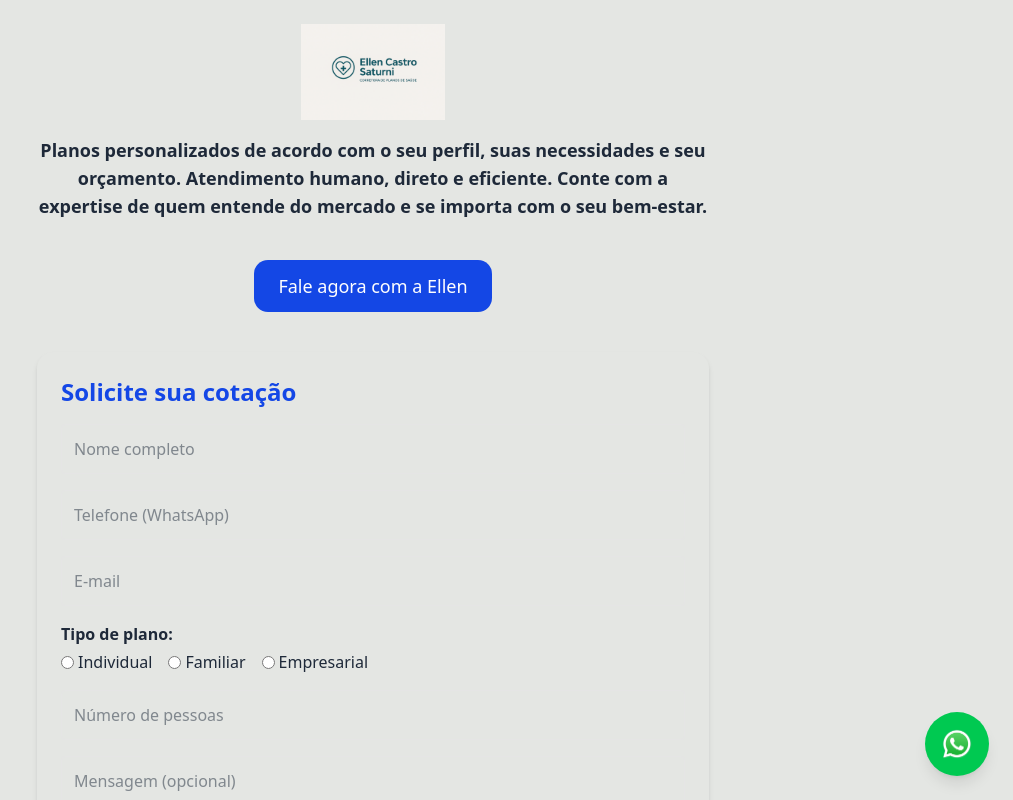
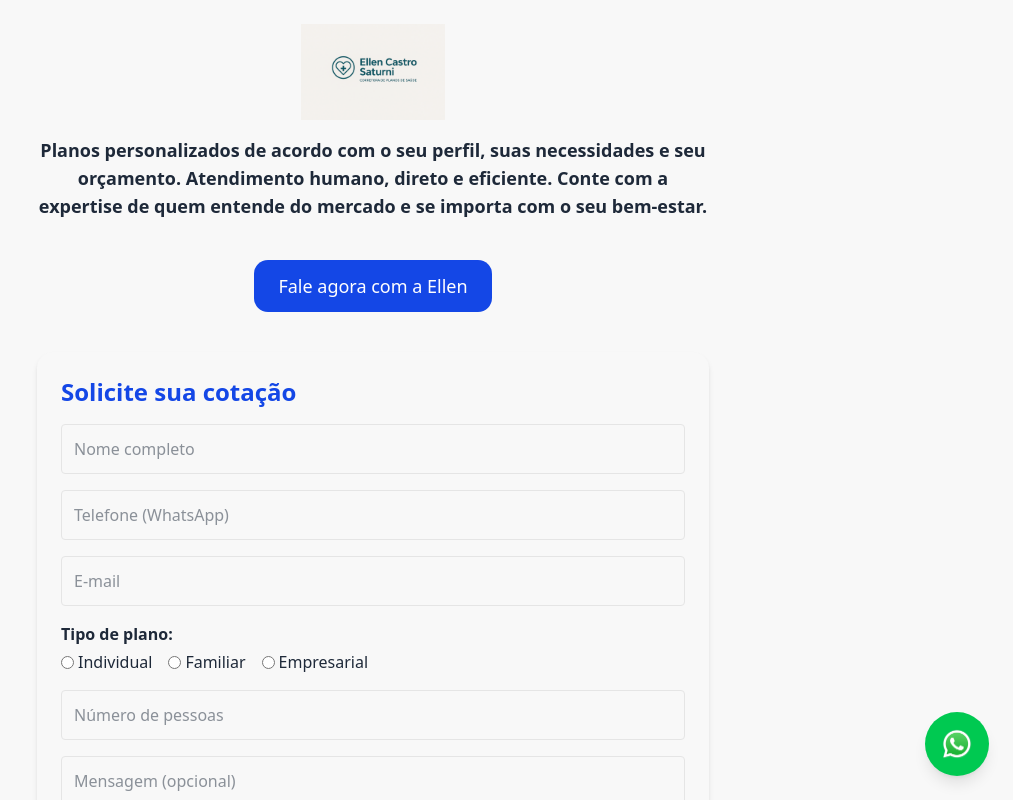
Before and after one commit to 201187/site-planos-saude, a React (Vite) app: page / in a window 1280 px wide. Shown: the top 800 px of the page, without its empty margins (267-1280 px from the left). Built offline with nearby package versions, Linux system fonts and the light colour scheme.

Commit message:
Ajustando cor de fundo para um cinza mais claro

```diff
--- a/src/App.jsx
+++ b/src/App.jsx
@@ -107,7 +107,7 @@ export default function App() {
   ];
 
   return (
-      <div className="min-h-screen bg-[#e4e6e3] text-gray-800 p-6">
+      <div className="min-h-screen bg-[#f8f8f8] text-gray-800 p-6">
       <a
         href="https://wa.me/5511940365963"
         className="fixed bottom-6 right-6 bg-green-500 text-white p-4 rounded-full shadow-lg hover:bg-green-600 transition-colors z-50"
@@ -135,7 +135,7 @@ export default function App() {
       </div>
 
       {/* Hero Section - Formulário de cotação */}
-      <section className="bg-[#e4e6e3] rounded-2xl shadow-md p-6 max-w-2xl mx-auto mb-10">
+      <section className="bg-[#f8f8f8] rounded-2xl shadow-md p-6 max-w-2xl mx-auto mb-10">
         <h2 className="text-2xl font-bold mb-4 text-blue-700">Solicite sua cotação</h2>
         <form className="grid gap-4" action="https://formsubmit.co/ellen.saturni@gmail.com" method="POST">
           <input type="text" name="nome" placeholder="Nome completo" className="p-3 rounded border focus:outline-none focus:ring-2 focus:ring-blue-500" required />
```
Also changed, not shown: 1 other file (tests, documents, lock files or other folders).
